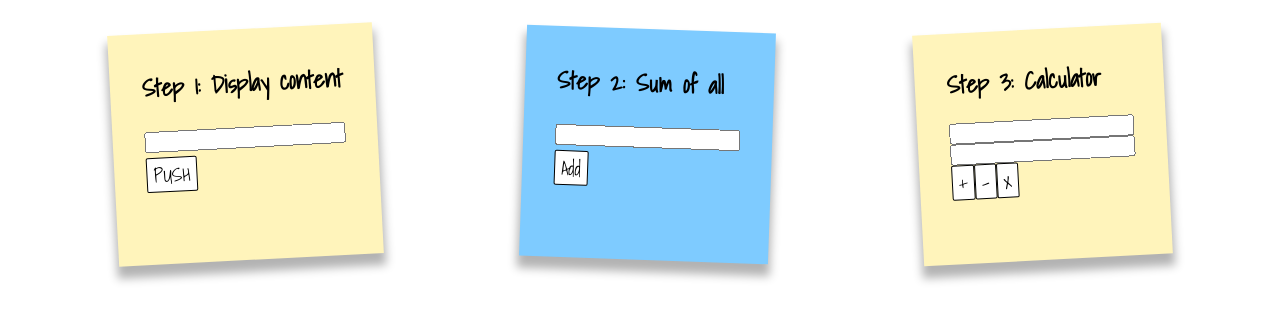
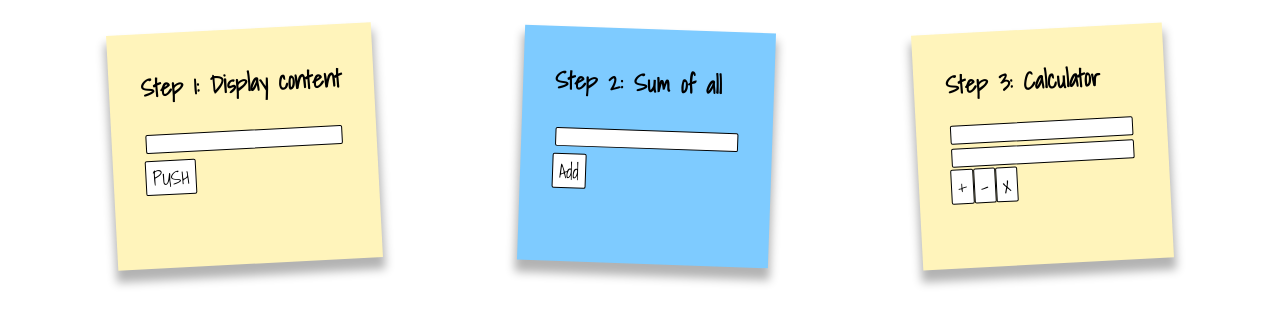
Before and after one commit to mayhem-roberts/wdd330, a plain HTML site: page week02/team.html in a window 1280 px wide. Shown: the part 71-396 px from the top of the page. Drawn offline with Linux system fonts and the light colour scheme.

Commit message:
input styling

```diff
--- a/week02/team.html
+++ b/week02/team.html
@@ -51,6 +51,11 @@
     .display-box {
         font-family: 'Permanent Marker', cursive;
         min-height: 2rem;
+    }
+    input {
+        border: 1px solid black;
+        border-radius: 2px;
+        margin: 2px;
     }
 
 </style>
```
